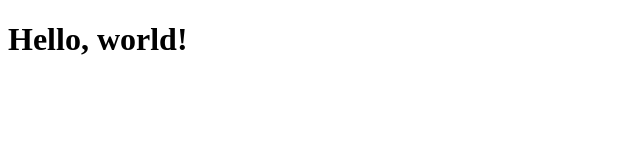
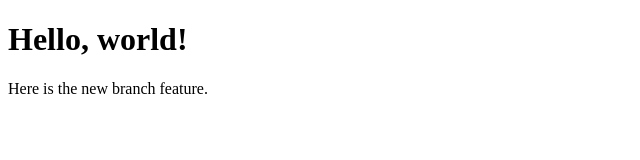
Before and after one commit to adrianurdar/cs50wLecture1, a plain HTML site: page index.html in a window 1280 px wide. Shown: the whole page, without its empty margins (0-640 px from the left). Drawn offline with Linux system fonts and the light colour scheme.

Commit message:
Added feature branch content

```diff
--- a/index.html
+++ b/index.html
@@ -7,5 +7,6 @@
 
 <body>
      <h1>Hello, world!</h1>
+     <p>Here is the new branch feature.</p>
 </body>
 </html>
```
